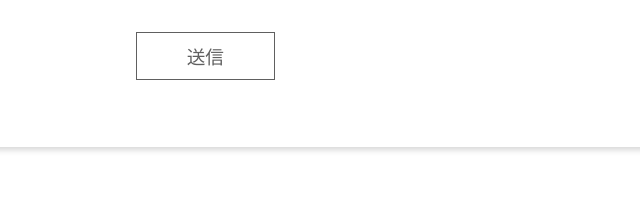
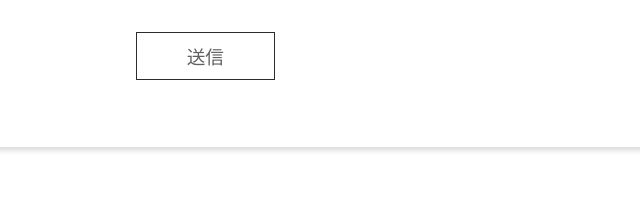
Before and after one commit to KAI0806/lupinus, a plain HTML site: page contact.html in a window 1280 px wide. Shown: the part 1181-1383 px from the top of the page, 509-1149 px from the left. Drawn offline with Linux system fonts and the light colour scheme.

Commit message:
細部調整

```diff
--- a/ccs/contact.css
+++ b/ccs/contact.css
@@ -116,7 +116,7 @@ label span{
 button{
     font-size: 2.8rem;
     padding: 1.5rem 7.5rem;
-    border: .1rem solid #606060;
+    border: .1rem solid #2C2C2C;
     background: unset;
     color: #606060;
     margin-right: -2rem;
```
